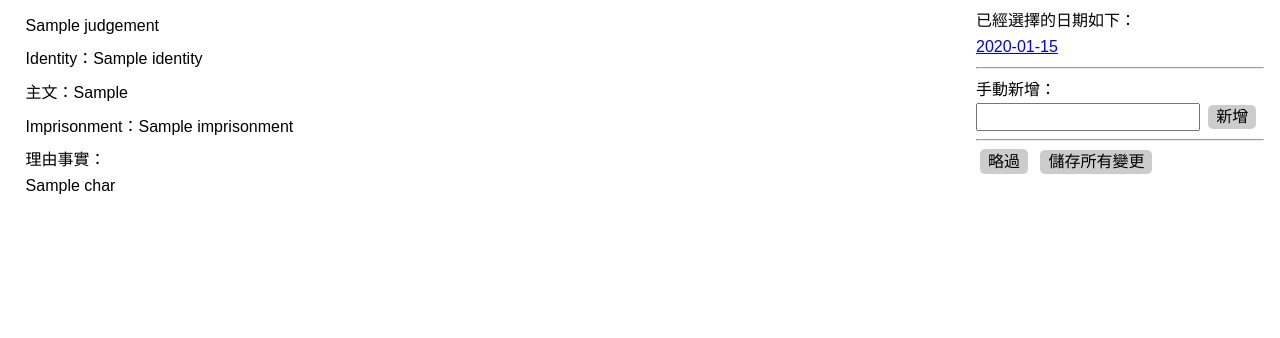
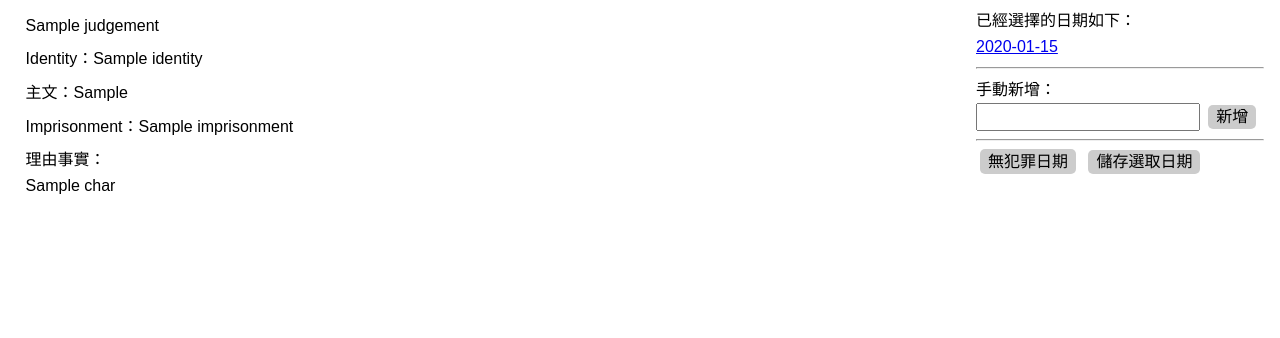
Before and after one commit to katrina376/wenizit, a Flask app: template templates/judgement.html in a window 1280 px wide. Shown: the top 338 px of the page. Run offline with Flask 2, Linux system fonts and the light colour scheme; the template is opened without the code that fills it: most values are stand-ins (such as "Sample title", 1, 10 or a date in 2020).

Commit message:
Fix button text

```diff
--- a/templates/judgement.html
+++ b/templates/judgement.html
@@ -67,8 +67,8 @@
           <button type="button" class="button" id="add">新增</button>
         </div>
         <hr/>
-        <a href="/j/{{ judgement._id }}/pass" class="button" id="pass">略過</a>
-        <button type="submit" class="button" id="save">儲存所有變更</button>
+        <a href="/j/{{ judgement._id }}/pass" class="button" id="pass">無犯罪日期</a>
+        <button type="submit" class="button" id="save">儲存選取日期</button>
       </form>
     </section>
     <script src="/static/script.js"></script>
```
